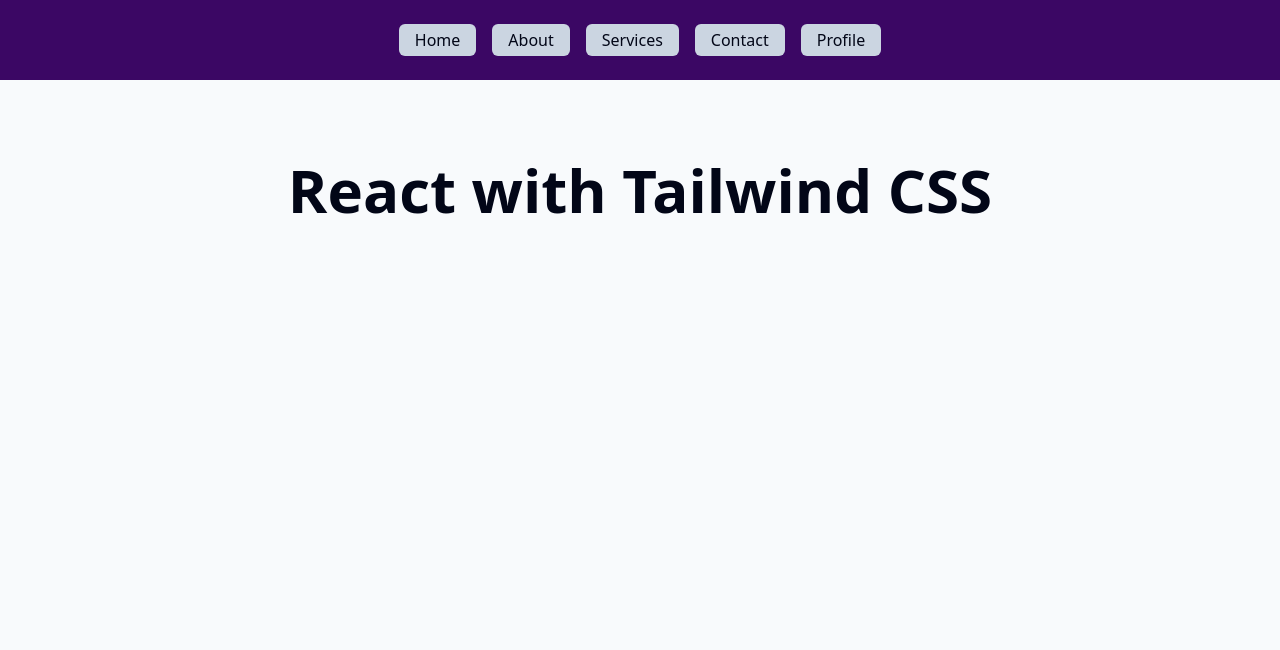
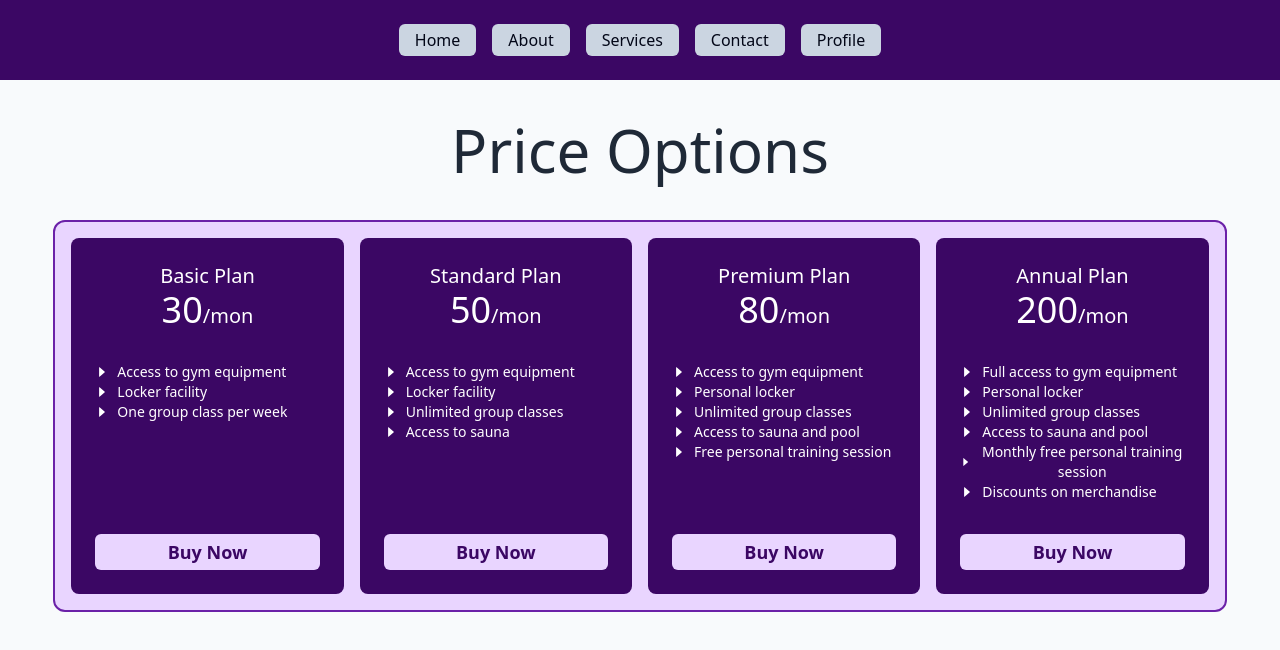
Before and after one commit to sumayaakter533/price-options, a React (Vite) app: page / in a window 1280 px wide. Shown: the top 650 px of the page. Built offline with nearby package versions, Linux system fonts and the light colour scheme.

Commit message:
price options section added

```diff
--- a/src/App.jsx
+++ b/src/App.jsx
@@ -1,14 +1,13 @@
 import './App.css';
 import CustomNav from './components/CustomNav/CustomNav';
+import PriceOptions from './components/PriceOptions/PriceOptions';
 
 function App() {
 	return (
 		<>
 			<section className="bg-slate-50 h-screen">
 				<CustomNav></CustomNav>
-				<h1 className="w-11/12 m-auto lg:text-6xl text-4xl text-center font-semibold text-slate-950 py-20">
-					React with Tailwind CSS
-				</h1>
+				<PriceOptions></PriceOptions>
 			</section>
 		</>
 	);
--- /dev/null
+++ b/src/components/Feature/Feature.jsx
@@ -0,0 +1,13 @@
+import React from 'react';
+import { AiFillCaretRight } from 'react-icons/ai';
+
+const Feature = ({ feature }) => {
+	return (
+		<li className='flex items-center gap-2 text-sm font-thin'>
+			<AiFillCaretRight />
+			{feature}
+		</li>
+	);
+};
+
+export default Feature;
--- /dev/null
+++ b/src/components/PriceOption/PriceOption.jsx
@@ -0,0 +1,25 @@
+import React from 'react';
+import Feature from '../Feature/Feature';
+
+const PriceOption = ({ option }) => {
+	const { name, price, features } = option;
+	return (
+		<div className="flex flex-col gap-8 rounded-lg p-6 text-center bg-purple-950 text-white">
+			<h4 className="text-xl font-thin">
+				<p className="text-xl font-normal">{name}</p>
+				<span className="text-4xl font-medium">{price}</span>
+				/mon
+			</h4>
+			<ul className="flex-grow">
+				{features.map((feature, index) => (
+					<Feature key={index} feature={feature}></Feature>
+				))}
+			</ul>
+			<button className="bg-purple-200 text-purple-950 w-full rounded-md  text-lg font-bold py-1">
+				Buy Now
+			</button>
+		</div>
+	);
+};
+
+export default PriceOption;
--- /dev/null
+++ b/src/components/PriceOptions/PriceOptions.jsx
@@ -0,0 +1,66 @@
+import React from 'react';
+import PriceOption from '../PriceOption/PriceOption';
+
+const PriceOptions = () => {
+	const priceOptions = [
+		{
+			id: 1,
+			name: 'Basic Plan',
+			price: 30,
+			features: [
+				'Access to gym equipment',
+				'Locker facility',
+				'One group class per week',
+			],
+		},
+		{
+			id: 2,
+			name: 'Standard Plan',
+			price: 50,
+			features: [
+				'Access to gym equipment',
+				'Locker facility',
+				'Unlimited group classes',
+				'Access to sauna',
+			],
+		},
+		{
+			id: 3,
+			name: 'Premium Plan',
+			price: 80,
+			features: [
+				'Access to gym equipment',
+				'Personal locker',
+				'Unlimited group classes',
+				'Access to sauna and pool',
+				'Free personal training session',
+			],
+		},
+		{
+			id: 4,
+			name: 'Annual Plan',
+			price: 200,
+			features: [
+				'Full access to gym equipment',
+				'Personal locker',
+				'Unlimited group classes',
+				'Access to sauna and pool',
+				'Monthly free personal training session',
+				'Discounts on merchandise',
+			],
+		},
+	];
+
+	return (
+		<div>
+			<h3 className="text-6xl font-medium text-center py-10">Price Options</h3>
+			<div className="w-11/12 m-auto p-4 border-2 border-purple-800 rounded-xl bg-purple-200 grid xl:grid-cols-4 md:grid-cols-2 grid-cols-1 gap-4">
+				{priceOptions.map((option) => (
+					<PriceOption key={option.id} option={option}></PriceOption>
+				))}
+			</div>
+		</div>
+	);
+};
+
+export default PriceOptions;
```
